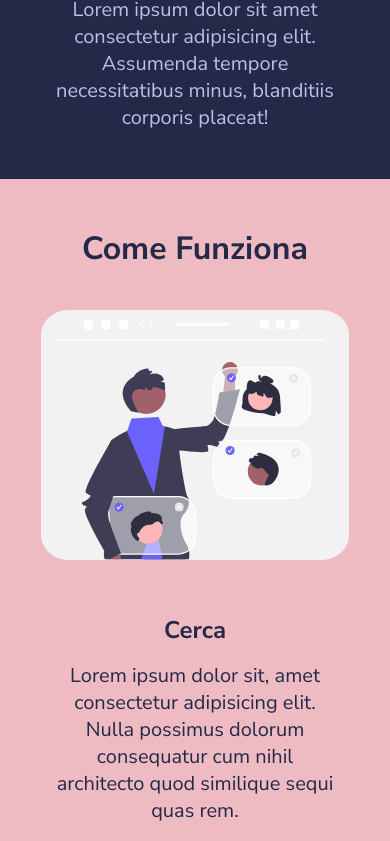
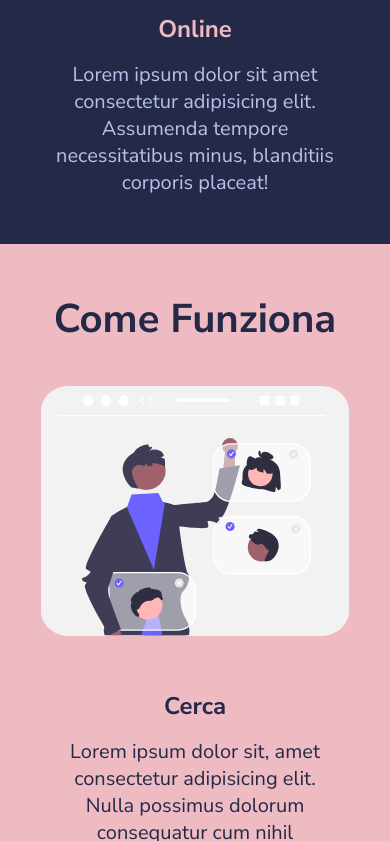
Before and after one commit to Marcomagnano93/html-css-resp-wannabe, a plain HTML site: page index.html in a window 390 px wide. Shown: the part 1159-2000 px from the top of the page. Drawn offline with Linux system fonts and the light colour scheme.

Commit message:
ADD: @media 480px: h2 font size

```diff
--- a/css/style.css
+++ b/css/style.css
@@ -179,6 +179,11 @@ img {
         font-size: 3rem;
     }
 
+    h2 {
+
+        font-size: 2.5rem;
+    }
+
     .steps .col img,
     .lessons .col img {
         height: 250px;
```
